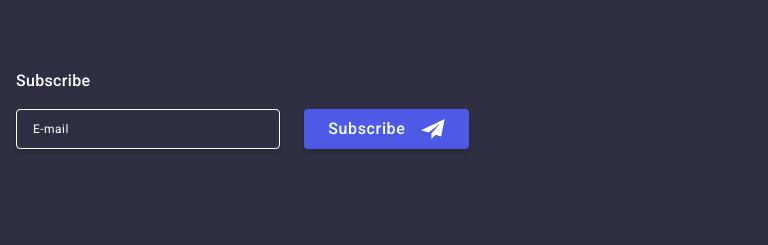
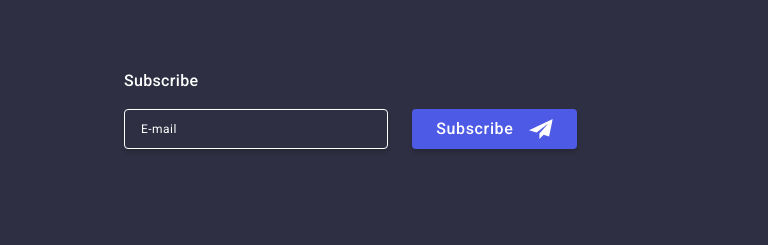
Before and after one commit to OlehProtsenko/goit-markup-hw-06, a plain HTML site: page index.html in a window 768 px wide. Shown: the part 3004-3249 px from the top of the page. Drawn offline with nearby package versions, Linux system fonts and the light colour scheme.

Commit message:
footer up

```diff
--- a/css/styles.css
+++ b/css/styles.css
@@ -734,6 +734,13 @@
      }
  }
 
+ @media screen and (min-width: 768px) and (max-width: 1157.98px) {
+     .container-footer {
+         max-width: 552px;
+     }
+ }
+
+
  @media screen and (min-width: 1158px) {
      .footer {
          padding: 100px 0;
@@ -1310,15 +1317,16 @@
  }
 
  .mobile-address-link.email {
-    color: var(--SLATE, #434455);
+     color: var(--SLATE, #434455);
      font-size: 20px;
      font-weight: 500;
      line-height: 1.2;
      letter-spacing: 0.02em;
  }
- .menu{
-    justify-content: space-between;
-    max-width: 328px;
+
+ .menu {
+     justify-content: space-between;
+     max-width: 328px;
  }
 
 
```
